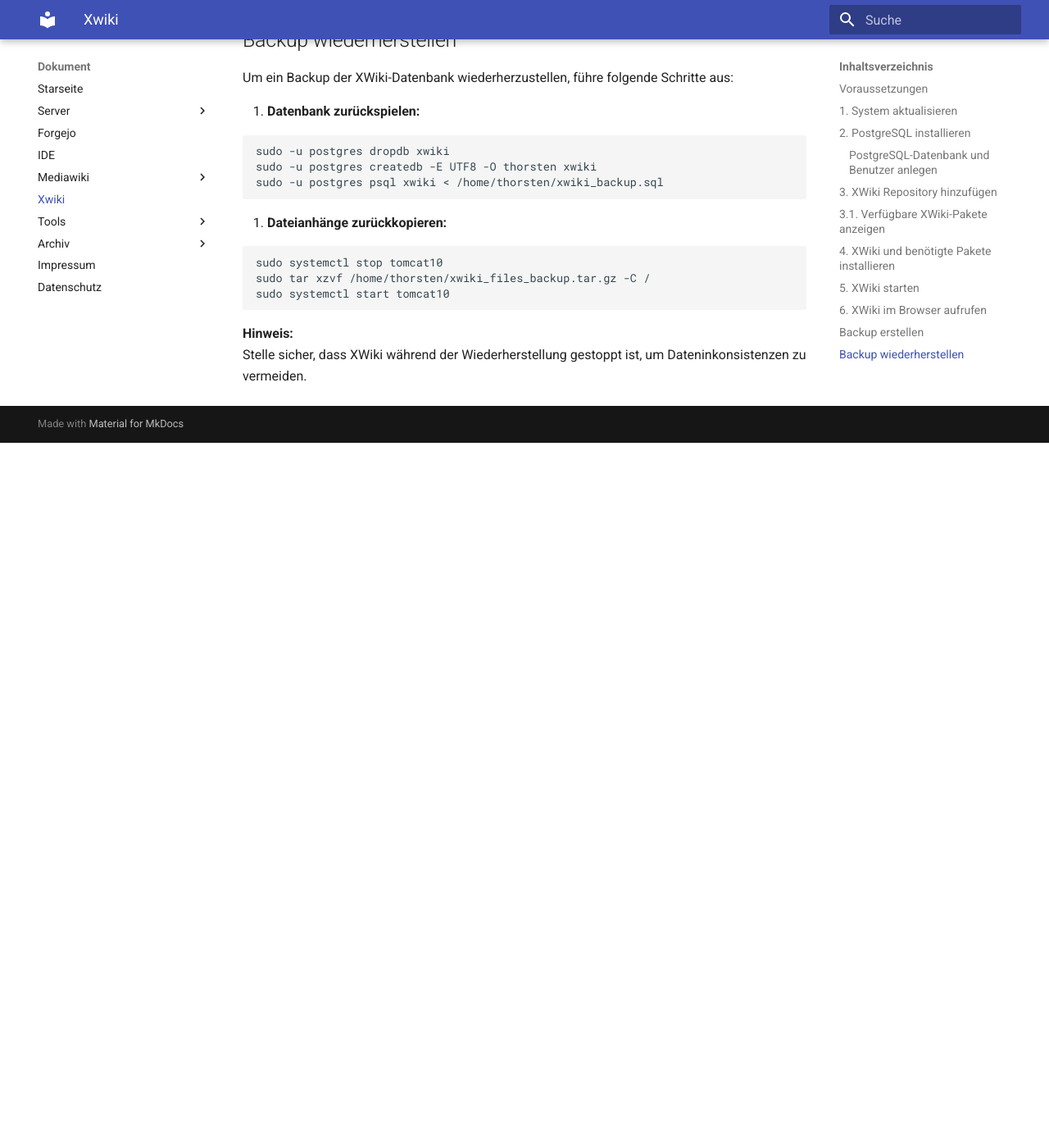
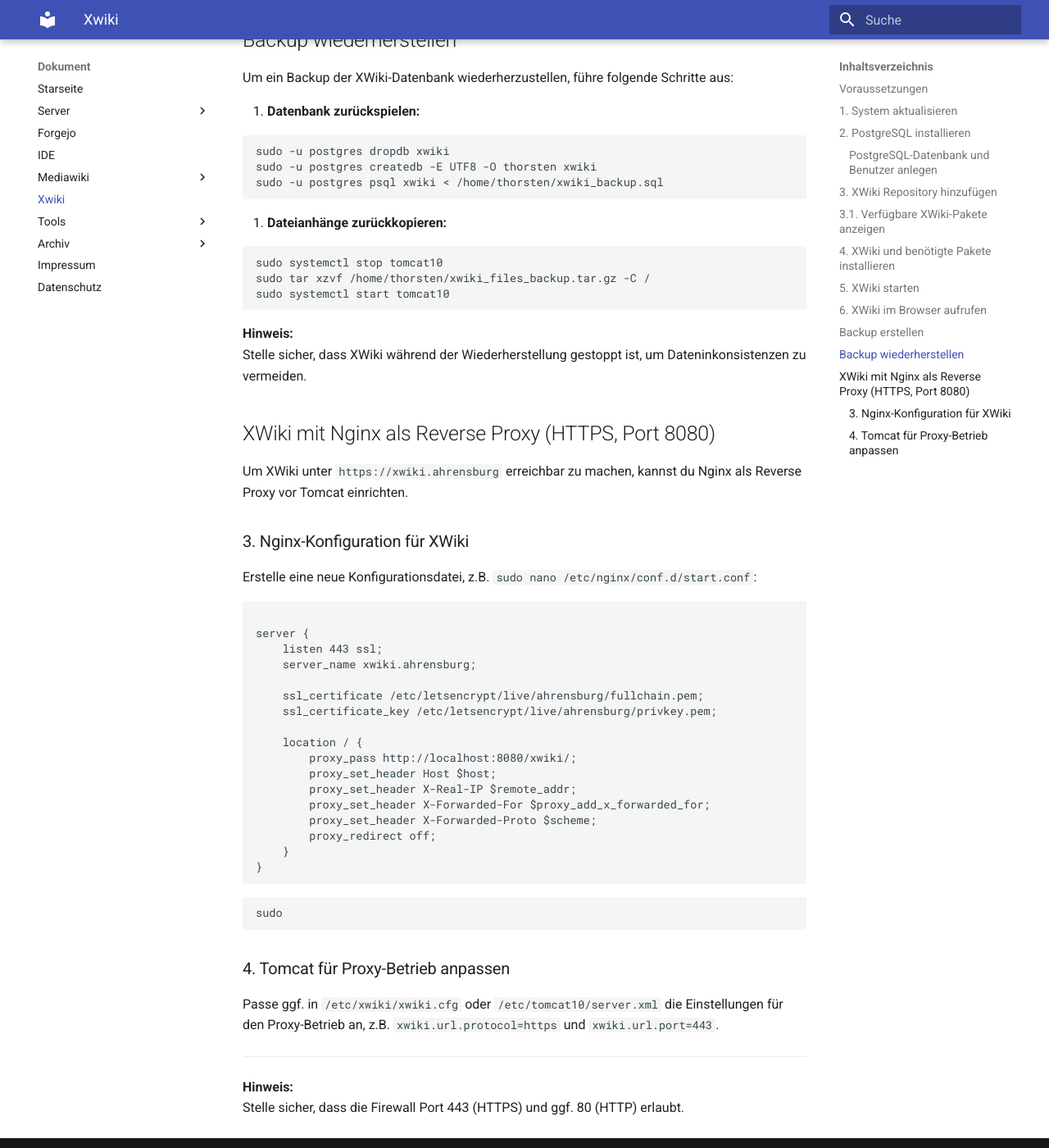
Before and after one commit to thorstenkloehn/dokument, an MkDocs documentation site: the page built from docs/CMS/Xwiki/Xwiki.md, in a window 1280 px wide and 1400 px high, scrolled down 2310 px. Shown: the whole window at 82% size. Built offline with MkDocs 1.6.1 and Material for MkDocs 9.7.7, drawn with Linux system fonts in a browser that asks for light colours; before the commit the page ends 2850 px from its top, so only the background shows below that.

Commit message:
Dokumentation: Hinzufügen von Nginx-Konfiguration für XWiki als Reverse Proxy und Aktualisierung der Hinweise zur Firewall

````diff
--- a/docs/CMS/Xwiki/Xwiki.md
+++ b/docs/CMS/Xwiki/Xwiki.md
@@ -117,3 +117,48 @@
 
 **Hinweis:**
 Stelle sicher, dass XWiki während der Wiederherstellung gestoppt ist, um Dateninkonsistenzen zu vermeiden.
+
+
+## XWiki mit Nginx als Reverse Proxy (HTTPS, Port 8080)
+
+Um XWiki unter `https://xwiki.ahrensburg` erreichbar zu machen, kannst du Nginx als Reverse Proxy vor Tomcat einrichten.
+
+
+### 3. Nginx-Konfiguration für XWiki
+
+Erstelle eine neue Konfigurationsdatei, z.B. `sudo nano /etc/nginx/conf.d/start.conf`:
+
+```nginx
+
+server {
+    listen 443 ssl;
+    server_name xwiki.ahrensburg;
+
+    ssl_certificate /etc/letsencrypt/live/ahrensburg/fullchain.pem;
+    ssl_certificate_key /etc/letsencrypt/live/ahrensburg/privkey.pem;
+
+    location / {
+        proxy_pass http://localhost:8080/xwiki/;
+        proxy_set_header Host $host;
+        proxy_set_header X-Real-IP $remote_addr;
+        proxy_set_header X-Forwarded-For $proxy_add_x_forwarded_for;
+        proxy_set_header X-Forwarded-Proto $scheme;
+        proxy_redirect off;
+    }
+}
+```
+
+
+
+```bash
+sudo
+```
+
+### 4. Tomcat für Proxy-Betrieb anpassen
+
+Passe ggf. in `/etc/xwiki/xwiki.cfg` oder `/etc/tomcat10/server.xml` die Einstellungen für den Proxy-Betrieb an, z.B. `xwiki.url.protocol=https` und `xwiki.url.port=443`.
+
+---
+
+**Hinweis:**
+Stelle sicher, dass die Firewall Port 443 (HTTPS) und ggf. 80 (HTTP) erlaubt.
````
Also changed, not shown: docs/index.md (+1 -0 lines).
